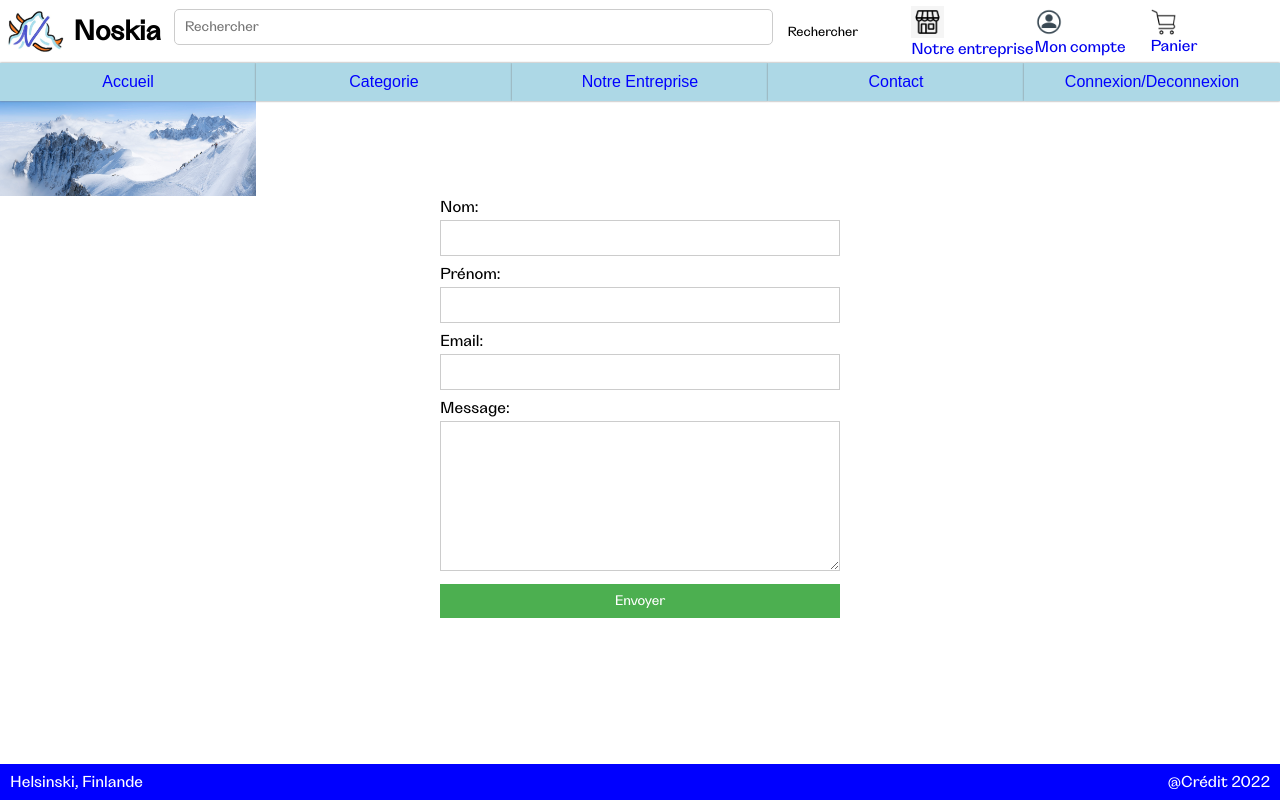
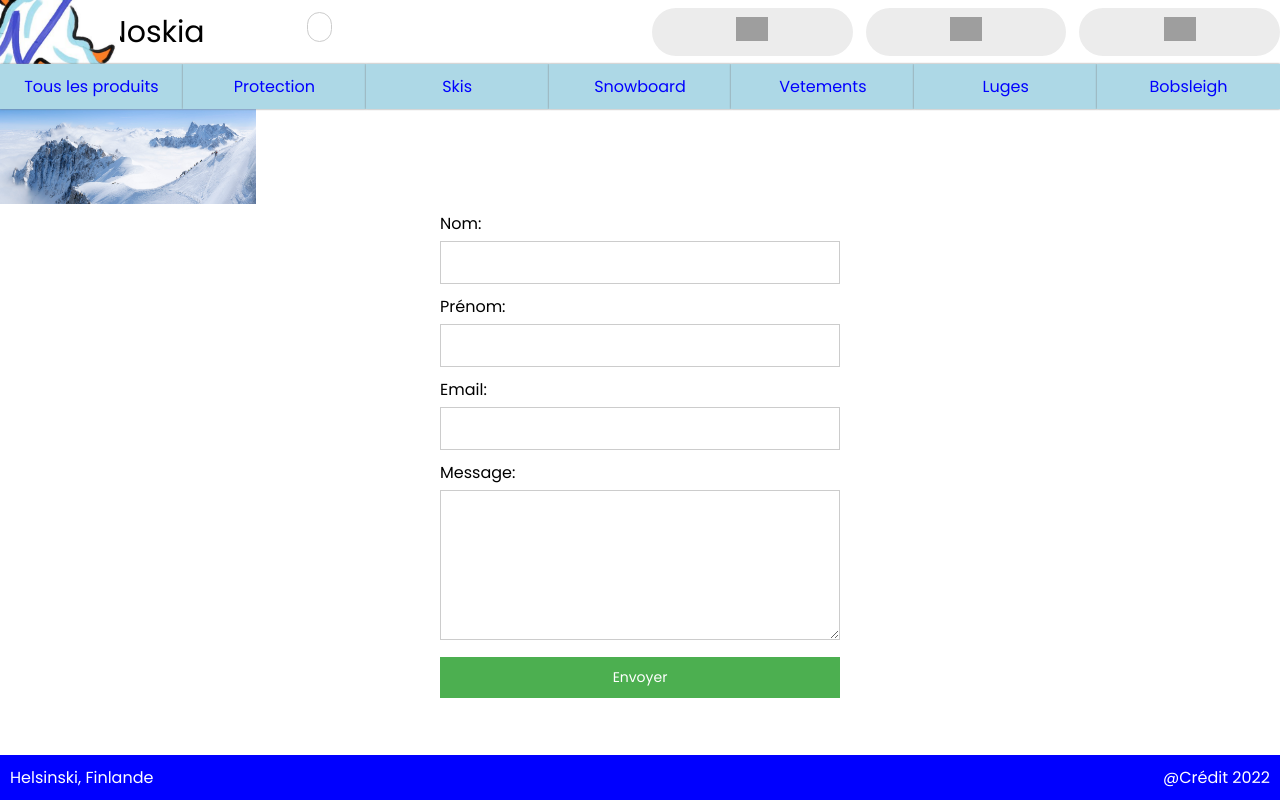
Before and after one commit to IUT-Blagnac/sae3-01-devapp-g1a-2, a PHP site: page /Contact/Contact.php in a window 1280 px wide. Run offline with PHP 8.4, Linux system fonts and the light colour scheme; grey boxes are pictures that could not be loaded.

Commit message:
Modifs pages Menu
Pages menu modifiées à cause d'un bug

```diff
--- a/Applications/Web/Menu.php
+++ b/Applications/Web/Menu.php
@@ -1,5 +1,5 @@
 <!DOCTYPE html>
-<html lang="fr">
+<html lang="en">
 
     <head>
         <meta name="viewport" content="width=device-width, initial-scale=1">
@@ -11,57 +11,48 @@
     </head>
 
 <body>
-<style>
-  @font-face {
-    font-family: 'grottamedium';
-    src: url('../font/grotta-medium-webfont.woff2') format('woff2'),
-        url('../font/grotta-medium-webfont.woff') format('woff');
-    font-weight: normal;
-    font-style: normal;
-  }
-  * {
-    font-family: 'grottamedium';
-  }
-</style>
 <header>
-<div class="header">
-  <a href="../Index/index.php"><img src="../Image/logo.png" alt="Logo" class="logo"></a>
+
+
+<div class="head">
+
+  <a href="../Index/index.php"><img class="logNoskia" src="../Image/logo.png" alt="logNoskia"></a>
   <span class="title">Noskia</span>
-  <input type="text" placeholder="Rechercher" class="search-input">
-  <button class="btn btn-primary">Rechercher</button>
-  <!-- mettre image de recherche qui est dans ../Image/logorecherche.png -->
+  <input type="search" placeholder="  Rechercher" class="search-input">
 
-  <div class ="entreprisediv">
-    <a href="../NotreEntreprise/NotreEntreprise.php"><img src="../Image/entreprise.jpg" alt="entreprise" class="entreprise"><p>Notre entreprise</p></a>
-  </div>
-  <div class ="comptediv">
-    <a href="../CreerCompte/ConnexionCompte.php"><img src="../Image/compte.png" alt="compte" class="compte"><p>Mon compte</p></a>
-  </div>
 
-  <div class ="panierdiv">
-    <a href="../Index/index.php"><img src="../Image/panier.png" alt="panier" class="panier"><p>Panier</p></a>
-  </div>
+
+  <a href="../CreerCompte/MonCompte.php"><button class="compte" ><img src="../Image/newcompte.png" alt="cpt"></button></a>
+
+  <div class="test4">
+  <a href="../Panier/panier.php"><button class="panier" ><img src="../Image/newpanier.png" alt="pan"></button></a></div>
+
+  <div class="test5">
+  <a href="../NotreEntreprise/NotreEntreprise.php"><button class="entreprise"><img src="../Image/letsgo.png" alt="entr"></button></a></div>
+
 
 </div>
-
-        <nav class="menu">
+<nav class="menu">
             <ul>
-                <li><a href="../Index/index.php">Accueil</a></li>
-                    <li class="deroulant"><a href="#">Categorie</a>
+                <li><a href="../Categorie/Categorie.php">Tous les produits</a></li>
+                    <li class="deroulant"><a href="../Categorie/Categorie.php">Protection</a>
                         <ul class="sous">
-                            <li><a href="#">Protection</a></li>
-                            <li><a href="#">Equipement</a></li>
-                            <li><a href="#">Skis</a></li>
-                            <li><a href="#">Snowboard</a></li>
-                            <li><a href="#">Vetements</a></li>
-                            <li><a href="#">Luges</a></li>
-                            <li><a href="#">Bobsleigh</a></li>
+                            <li><a href="../Categorie/CategorieParArticle.php?cat=Masques">Masques</a></li>
+                            <li><a href="../Categorie/CategorieParArticle.php?cat=Casques">Casques</a></li>
                         </ul>
                     </li>
-                <li><a href="../NotreEntreprise/NotreEntreprise.php">Notre Entreprise</a></li>
-                <li><a href="../Contact/Contact.php">Contact</a></li>
-                <li><a href="../CreerCompte/CreerCompte.php">Connexion/Deconnexion</a></li>
+                <li><a href="../Categorie/CategorieParArticle.php?cat=Skis">Skis</a></li>
+                <li><a href="../Categorie/CategorieParArticle.php?cat=Snowboard">Snowboard</a></li>
+                <li class="deroulant"><a href="../Categorie/Categorie.php">Vetements</a>
+                    <ul class="sous">
+                            <li><a href="../Categorie/CategorieParArticle.php?cat=Gants">Gants</a></li>
+                            <li><a href="../Categorie/CategorieParArticle.php?cat=Vestes">Vestes</a></li>
+                    </ul>
+                <li><a href="../Categorie/CategorieParArticle.php?cat=Luges">Luges</a></li>
+                <li><a href="../Categorie/CategorieParArticle.php?cat=Bobsleighs">Bobsleigh</a></li>
             </ul>
         </nav>
+
+
       </header>
 </html>
--- a/Applications/Web/menu_css.css
+++ b/Applications/Web/menu_css.css
@@ -1,90 +1,97 @@
+@import url('https://fonts.googleapis.com/css2?family=Poppins:wght@400&display=swap');
+
 * {
   margin: 0;
   padding: 0;
   box-sizing: border-box;
+  font-family: 'Poppins', sans-serif;
 }
 
-.header {
+.head{
   display: flex;
   align-items: center;
 
 }
 
-.logo {
-  padding-top: 10px;
-  padding-bottom: 10px;
-  position: relative;
-  left: 8%;
-  width: 100%;
-  vertical-align: middle;
+.title{
+  margin-left: 2%;
+  font-size: 30px;
 }
 
-.title {
-  font-size: 28px;
-  font-weight: bold;
-  position: relative;
-  vertical-align: middle;
-  margin-right: 2%;
-  left: 6%;
-  margin-left: -5%;
-}
+.search-input{
+  padding-left: 1%;
+  margin-left: 8%;
+  margin-right: 25%;
+  flex: 0.8;
+  height: 30px;
+  border-radius: 15px;
 
-.search-input {
-  border-radius: 5px;
-  width: 180%;
-  position: relative;
-  left: 5%;
-  padding: 10px;
-  vertical-align: middle;
-  border: 1px solid #ccc;
-  box-sizing: border-box;
-  font-size: 14px;
+
 }
 
 
-.btn {
-  height: 30px;
-  position: relative;
-  left: 6%;
-  vertical-align: middle;
-  background-color: transparent;
-  border-color: transparent;
-}
+.logNoskia {
+  width: 80px;
+  margin-right: 0%;
 
-.panierdiv{
-  vertical-align: middle;
-  position: relative;
-}
-.entreprisediv{
-  vertical-align: middle;
-  position: relative;
-  left: 5%;
-  margin-left: 5%;
-}
-.comptediv{
-  vertical-align: middle;
-  position: relative;
-  left: 2%;
-
-}
-a:link{
-  text-decoration: none;
-}
-.panier{
-  width: 20%;
-}
-.entreprise{
-  width: 20%;
-}
-.compte{
-  width: 20%;
 }
 
 
+/* Bouton Compte */
+.compte{
+  padding: 9px 20px;
+  background-color: #ECECEC;
+  border: none;
+  border-radius: 30px;
+  cursor: pointer;
+  transition: all 0.3s ease 0s;
 
 
+}
+
+.compte:hover{
+  background-color: lightblue;
+}
 
 
+/* Bouton Panier */
+.panier{
+  padding: 9px 20px;
+  background-color: #ECECEC;
+  border: none;
+  border-radius: 30px;
+  cursor: pointer;
+  transition: all 0.3s ease 0s;
+
+}
+
+.panier:hover{
+  background-color: lightblue;
+}
+
+.test4{
+  margin-left: 1%;
+}
+
+.test5{
+  margin-left: 1%;
+}
+
+
+/* Bouton Entreprise */
+.entreprise{
+  padding: 9px 20px;
+  background-color: #ECECEC;
+  border: none;
+  border-radius: 30px;
+  cursor: pointer;
+  transition: all 0.3s ease 0s;
+
+}
+
+.entreprise:hover{
+  background-color: lightblue;
+}
 
 
 
@@ -155,7 +162,7 @@
   padding: 10px;
   text-decoration: none;
   color: blue;
-  font-family: "Arial", sans-serif;
+
 }
 
 /*-------------- FIN MENU -----------*/
```
